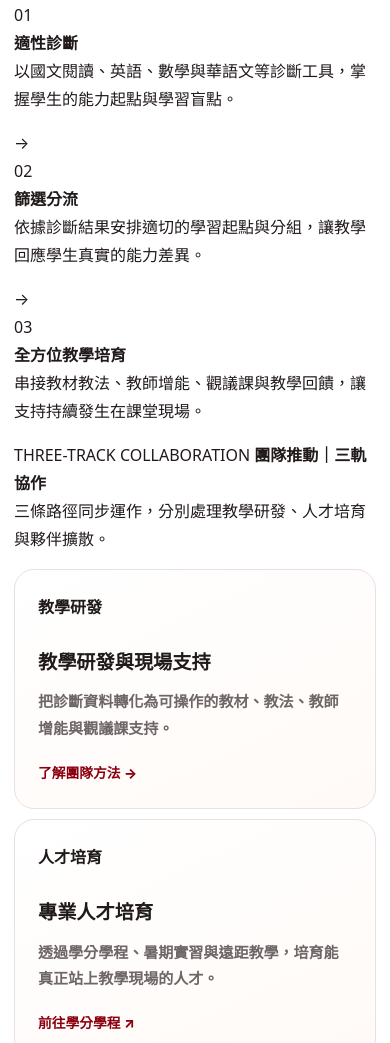
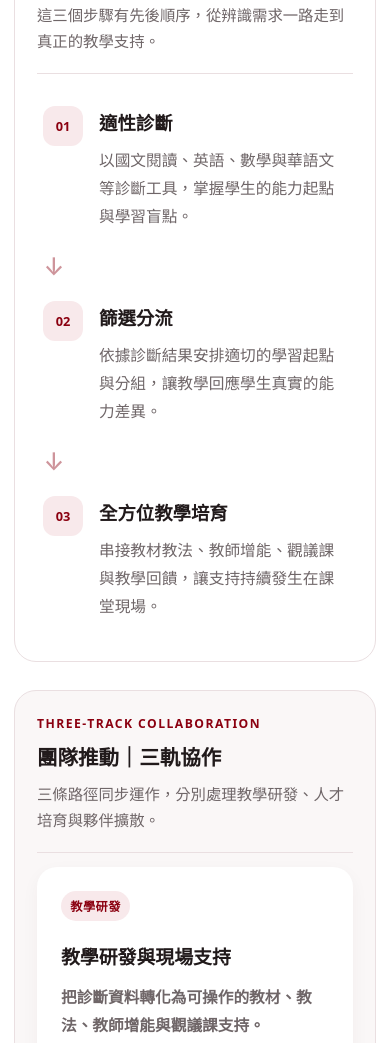
Before and after one commit to futurenowchen/PASSION-site, a plain HTML site: page index.html in a window 390 px wide. Shown: the part 1625-2668 px from the top of the page. Drawn offline with Linux system fonts and the light colour scheme.

Commit message:
Improve site reading scale and clarify PASSION process

```diff
--- a/styles.css
+++ b/styles.css
@@ -15,8 +15,8 @@
   --radius-sm: 14px;
   --radius-md: 22px;
   --radius-lg: 34px;
-  --container: 1180px;
-  --reading: 820px;
+  --container: 1140px;
+  --reading: 780px;
 }
 
 *,
@@ -27,6 +27,7 @@
 
 html {
   scroll-behavior: smooth;
+  font-size: 17px;
 }
 
 body {
@@ -2531,3 +2532,212 @@ main section a:not(.button):not(.button-link) {
     left: 30px;
   }
 }
+
+
+/* Reading scale + clearer PASSION process/tracks */
+.home-v2 .section-heading {
+  grid-template-columns: minmax(0, 1.05fr) minmax(0, 0.95fr);
+  gap: 52px;
+}
+
+.home-v2 .section-heading > p {
+  max-width: 600px;
+  font-size: 1.08rem;
+  line-height: 1.85;
+}
+
+.home-method-block {
+  padding: 30px;
+  border: 1px solid var(--line);
+  border-radius: 26px;
+  background: #fff;
+}
+
+.home-method-block + .home-method-block {
+  margin-top: 28px;
+}
+
+.home-method-label {
+  display: grid;
+  grid-template-columns: 190px minmax(220px, 0.8fr) minmax(0, 1.2fr);
+  gap: 22px;
+  align-items: baseline;
+  margin-bottom: 26px;
+  padding-bottom: 22px;
+  border-bottom: 1px solid var(--line);
+}
+
+.home-method-label > span {
+  color: var(--brand);
+  font-size: 0.76rem;
+  font-weight: 900;
+  letter-spacing: 0.12em;
+}
+
+.home-method-label > strong {
+  color: var(--ink);
+  font-size: 1.28rem;
+}
+
+.home-method-label > p {
+  margin: 0;
+  color: var(--muted);
+  font-size: 0.96rem;
+  line-height: 1.7;
+}
+
+.home-process-flow {
+  display: grid;
+  grid-template-columns: minmax(0, 1fr) 42px minmax(0, 1fr) 42px minmax(0, 1fr);
+  align-items: stretch;
+}
+
+.home-process-step {
+  display: grid;
+  grid-template-columns: 50px minmax(0, 1fr);
+  gap: 15px;
+  min-width: 0;
+  padding: 8px 4px;
+}
+
+.home-process-number {
+  display: grid;
+  width: 46px;
+  height: 46px;
+  place-items: center;
+  border-radius: 14px;
+  color: var(--brand);
+  background: var(--brand-soft);
+  font-size: 0.8rem;
+  font-weight: 900;
+}
+
+.home-process-step strong {
+  display: block;
+  margin: 1px 0 8px;
+  color: var(--ink);
+  font-size: 1.15rem;
+}
+
+.home-process-step p {
+  margin: 0;
+  color: var(--muted);
+  font-size: 0.98rem;
+  line-height: 1.78;
+}
+
+.home-process-arrow {
+  display: grid;
+  place-items: center;
+  color: rgba(139, 0, 16, 0.42);
+  font-size: 1.55rem;
+  font-weight: 500;
+}
+
+.home-collaboration-block {
+  background: var(--surface-soft);
+}
+
+.home-collaboration-block .home-track-grid {
+  gap: 12px;
+}
+
+.home-collaboration-block .home-track-card {
+  min-height: 220px;
+  border-color: transparent;
+  background: #fff;
+  box-shadow: 0 6px 18px rgba(71, 25, 31, 0.045);
+}
+
+.home-track-tag {
+  width: fit-content;
+  padding: 0.28rem 0.58rem;
+  border-radius: 999px;
+  color: var(--brand);
+  background: var(--brand-soft);
+  font-size: 0.76rem;
+  font-weight: 850;
+  letter-spacing: 0.04em;
+}
+
+.home-collaboration-block .home-track-card strong {
+  margin-top: 20px;
+  font-size: 1.18rem;
+}
+
+.home-collaboration-block .home-track-card p {
+  font-size: 0.98rem;
+  line-height: 1.78;
+}
+
+.home-news-item p,
+.home-decade-copy > p,
+.home-resource-card p {
+  font-size: 0.98rem;
+}
+
+.home-news-meta,
+.home-activity-meta,
+.home-panel-head > a,
+.home-inline-link,
+.home-track-link {
+  font-size: 0.84rem;
+}
+
+@media (max-width: 1080px) {
+  .home-v2 .section-heading {
+    grid-template-columns: 1fr;
+    gap: 16px;
+  }
+
+  .home-method-label {
+    grid-template-columns: 1fr;
+    gap: 6px;
+  }
+
+  .home-method-label > p {
+    max-width: 720px;
+  }
+
+  .home-process-flow {
+    grid-template-columns: 1fr;
+    gap: 0;
+  }
+
+  .home-process-step {
+    padding: 18px 6px;
+  }
+
+  .home-process-arrow {
+    width: 46px;
+    height: 34px;
+    transform: rotate(90deg);
+  }
+}
+
+@media (max-width: 700px) {
+  html {
+    font-size: 16px;
+  }
+
+  .home-method-block {
+    padding: 22px;
+    border-radius: 22px;
+  }
+
+  .home-method-label {
+    margin-bottom: 14px;
+    padding-bottom: 18px;
+  }
+
+  .home-process-step {
+    grid-template-columns: 44px minmax(0, 1fr);
+    gap: 12px;
+  }
+
+  .home-process-number {
+    width: 40px;
+    height: 40px;
+    border-radius: 12px;
+  }
+}
```
